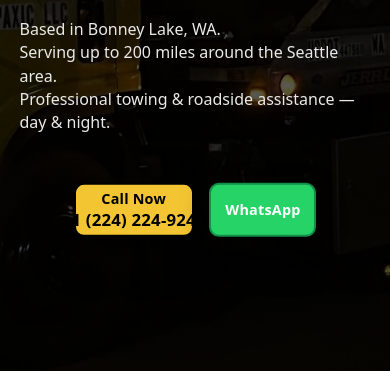
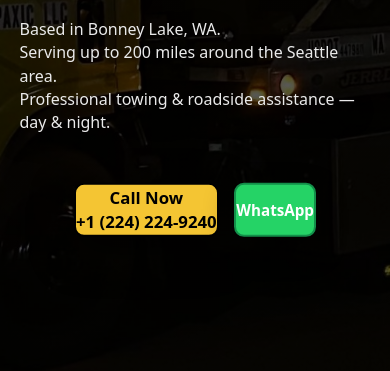
Before and after one commit to merxio-nl/ApaxicTowFinall, a plain HTML site: page index.html in a window 390 px wide. Shown: the part 473-844 px from the top of the page. Drawn offline with Linux system fonts and the light colour scheme.

Commit message:
Add files via upload

```diff
--- a/index.html
+++ b/index.html
@@ -1105,90 +1105,6 @@
     justify-content: center !important;
     white-space: nowrap !important;
     padding: .9rem 1rem !important;
-  }
-}
-
-
-/* ===== HARD FIX: make mobile CTA buttons identical in size ===== */
-@media (max-width: 480px) {
-  .hero-actions {
-    display: flex !important;
-    justify-content: center !important;
-    align-items: stretch !important;
-    gap: .8rem !important;
-    width: 100% !important;
-    max-width: 100% !important;
-  }
-  .hero-actions a,
-  .call-btn,
-  .wa-btn {
-    flex: 1 1 50% !important;
-    max-width: 50% !important;
-    height: 52px !important;
-    display: flex !important;
-    align-items: center !important;
-    justify-content: center !important;
-    text-align: center !important;
-    font-size: 1rem !important;
-    font-weight: 600 !important;
-    padding: 0 !important;
-    white-space: nowrap !important;
-  }
-}
-
-
-/* ===== Mobile CTA size tweak: wider & taller buttons so full number fits ===== */
-@media (max-width: 480px) {
-  .hero-actions {
-    display: flex !important;
-    justify-content: center !important;
-    align-items: stretch !important;
-    gap: .8rem !important;
-    width: 100% !important;
-  }
-  .hero-actions a,
-  .call-btn,
-  .wa-btn {
-    flex: 1 1 48% !important;
-    max-width: 48% !important;
-    height: 56px !important;
-    display: flex !important;
-    align-items: center !important;
-    justify-content: center !important;
-    text-align: center !important;
-    font-size: .95rem !important;
-    font-weight: 600 !important;
-    padding: 0 !important;
-    white-space: nowrap !important;
-    letter-spacing: .2px !important;
-  }
-}
-
-
-/* ===== FINAL HARD STRETCH for CTA buttons ===== */
-@media (max-width: 480px) {
-  .hero-actions {
-    display: flex !important;
-    justify-content: center !important;
-    align-items: stretch !important;
-    gap: .5rem !important;
-    width: 100% !important;
-    max-width: 100% !important;
-  }
-  .hero-actions a,
-  .call-btn,
-  .wa-btn {
-    flex: 1 1 49.5% !important;
-    max-width: 49.5% !important;
-    height: 60px !important;
-    display: flex !important;
-    align-items: center !important;
-    justify-content: center !important;
-    text-align: center !important;
-    font-size: .9rem !important;
-    font-weight: 600 !important;
-    padding: 0 !important;
-    white-space: nowrap !important;
   }
 }
 
```
